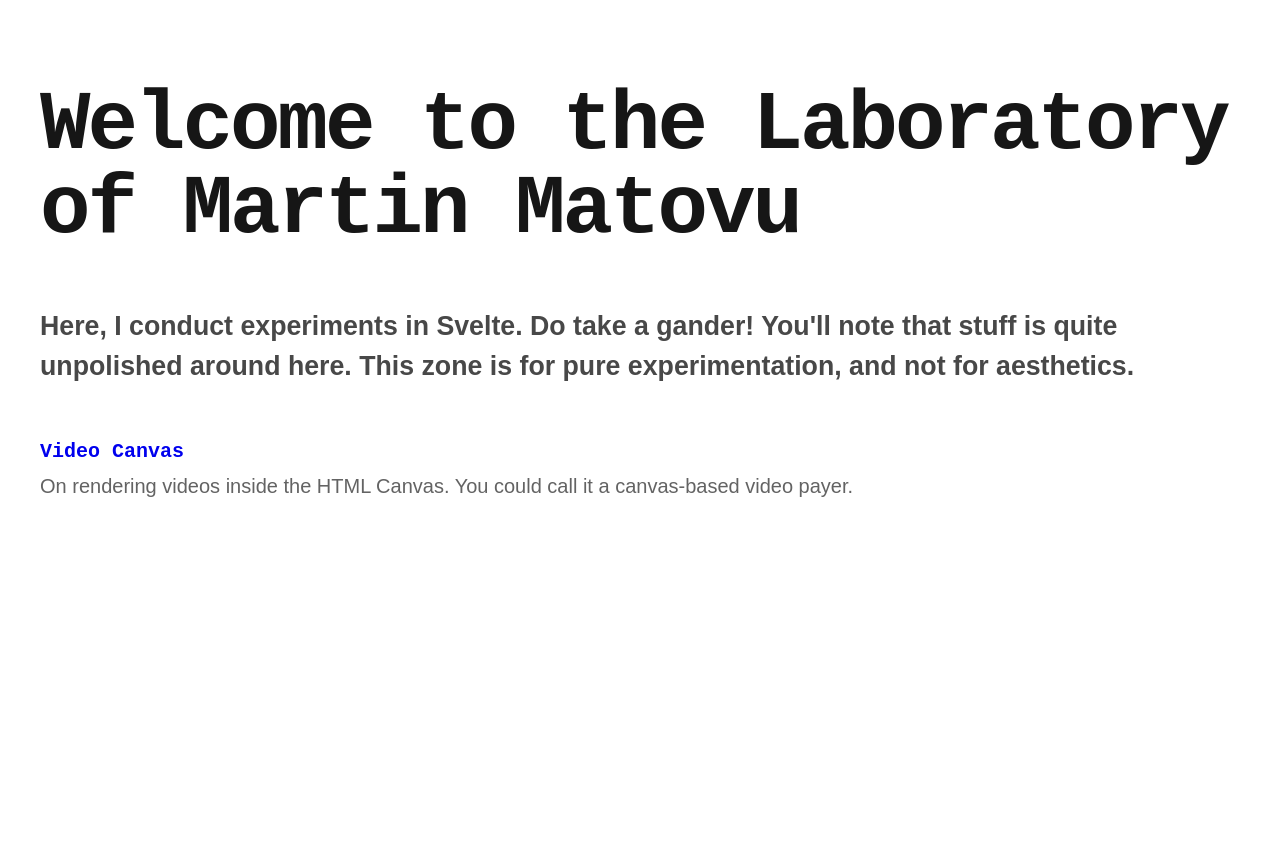
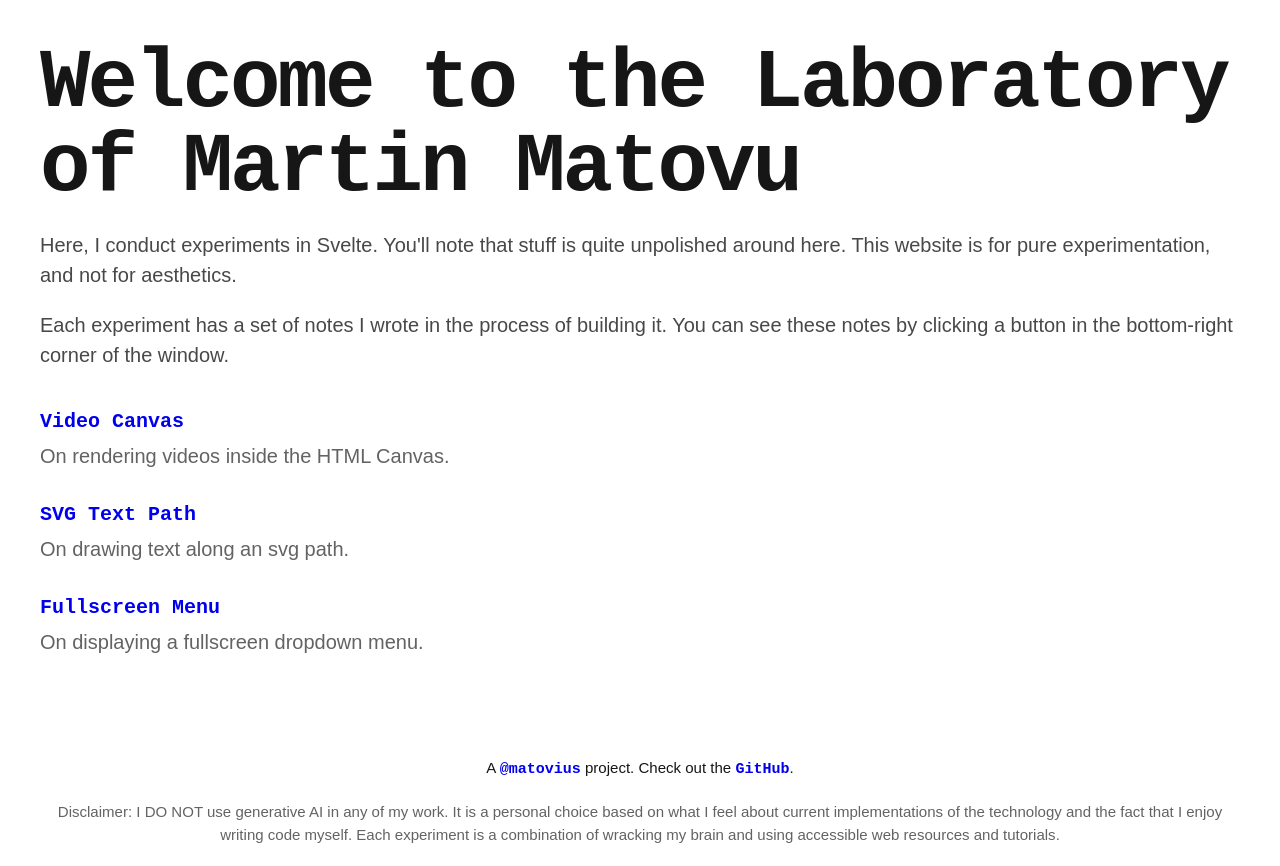
Before and after one commit to matovius/lab, a SvelteKit app: page / in a window 1280 px wide. Before the commit the page ends 800 px from the top, so only its background shows below. Built offline with nearby package versions, Linux system fonts and the light colour scheme; a web font is replaced by a local one.

Commit message:
feat: update homepage
- add more contextual information
- add more experiments
- add page footer
- add slight style changes

```diff
--- a/src/routes/+page.svelte
+++ b/src/routes/+page.svelte
@@ -8,26 +8,57 @@
 
 <main>
 	<div class="container">
+		<hgroup>
 			<h1>Welcome to the Laboratory of Martin Matovu</h1>
 			<p>
-			Here, I conduct experiments in Svelte. Do take a gander! You'll note that stuff is quite
-			unpolished around here. This zone is for pure experimentation, and not for aesthetics.
+				Here, I conduct experiments in Svelte. You'll note that stuff is quite unpolished around
+				here. This website is for pure experimentation, and not for aesthetics.
 			</p>
+			<p>
+				Each experiment has a set of notes I wrote in the process of building it. You can see these
+				notes by clicking a button in the bottom-right corner of the window.
+			</p>
+		</hgroup>
 
 		<ul>
 			<li>
 				<a href={resolve('/video-canvas')}>Video Canvas</a>
-				<p>
-					On rendering videos inside the HTML Canvas. You could call it a canvas-based video payer.
-				</p>
+				<p>On rendering videos inside the HTML Canvas.</p>
+			</li>
+			<li>
+				<a href={resolve('/svg-text-path')}>SVG Text Path</a>
+				<p>On drawing text along an svg path.</p>
+			</li>
+			<li>
+				<a href={resolve('/fullscreen-menu')}>Fullscreen Menu</a>
+				<p>On displaying a fullscreen dropdown menu.</p>
 			</li>
 		</ul>
 	</div>
 </main>
 
+<footer>
+	<small class="copyright-statement">
+		A <a href="https://matovius.dev" target="_blank" rel="noopener noreferrer" class="link"
+			>@matovius</a
+		>
+		project. Check out the
+		<a href="https://github.com/matovius/lab" target="_blank" rel="noopener noreferrer" class="link"
+			>GitHub</a
+		>.
+	</small>
+	<small class="disclaimer">
+		Disclaimer: I DO NOT use generative AI in any of my work. It is a personal choice based on what
+		I feel about current implementations of the technology and the fact that I enjoy writing code
+		myself. Each experiment is a combination of wracking my brain and using accessible web resources
+		and tutorials.
+	</small>
+</footer>
+
 <style>
 	main {
 		padding-inline: 1.25rem;
+		padding-block-end: 5rem;
 
 		.container {
 			width: 100%;
@@ -36,15 +67,16 @@
 		}
 	}
 
+	hgroup {
 		h1 {
 			letter-spacing: -3px;
+			margin-block-start: 0.5em;
+			text-wrap: balance;
+		}
+		p {
+			/*font-size: var(--text-md);*/
+			/*font-weight: 600;*/
 			margin-block-start: 1em;
-		text-wrap: balance;
-
-		+ p {
-			font-size: var(--text-md);
-			font-weight: 600;
-			margin-block: 2em;
 			color: var(--color-neutral-600);
 		}
 	}
@@ -53,6 +85,7 @@
 		list-style: none;
 		display: grid;
 		gap: 2rem;
+		padding-block-start: 2.5rem;
 
 		li {
 			display: grid;
@@ -67,4 +100,19 @@
 			}
 		}
 	}
+
+	footer {
+		display: flex;
+		flex-direction: column;
+		justify-content: center;
+		align-items: center;
+		gap: 1.25rem;
+		padding: 1.25rem;
+
+		small.disclaimer {
+			color: var(--color-neutral-500);
+			text-align: center;
+			max-width: 1200px;
+		}
+	}
 </style>
```
Lines whose indentation alone changed are shown as unchanged.
